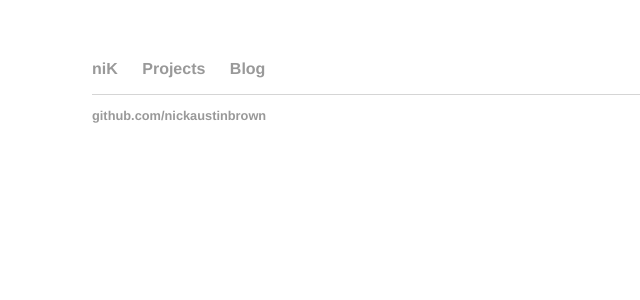
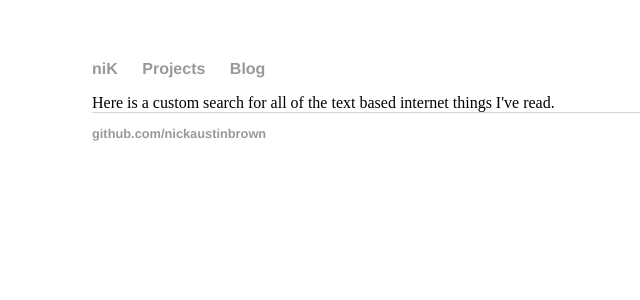
Before and after one commit to slavachalnev/nickaustinbrown.github.io, a Jekyll site: the page built from search/index.html, in a window 1280 px wide. Shown: the top 300 px of the page, without its empty margins (228-868 px from the left). Built offline with Jekyll 4.4.1, drawn with Linux system fonts in a browser that asks for light colours.

Commit message:
Update index.html

```diff
--- a/search/index.html
+++ b/search/index.html
@@ -2,3 +2,5 @@
 layout: default
 title: search
 ---
+
+Here is a custom search for all of the text based internet things I've read.
```
